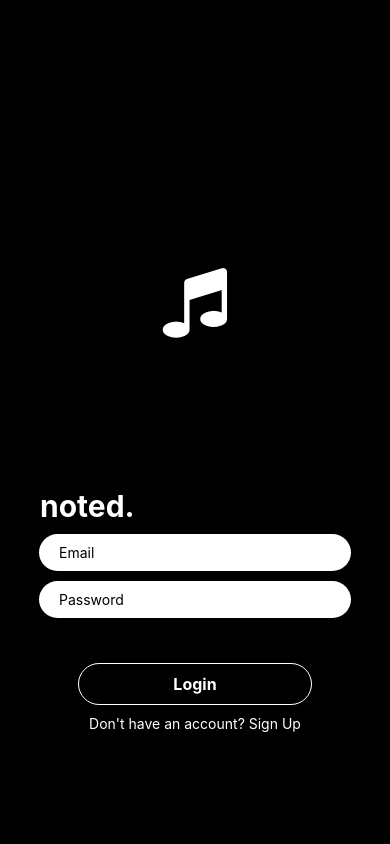
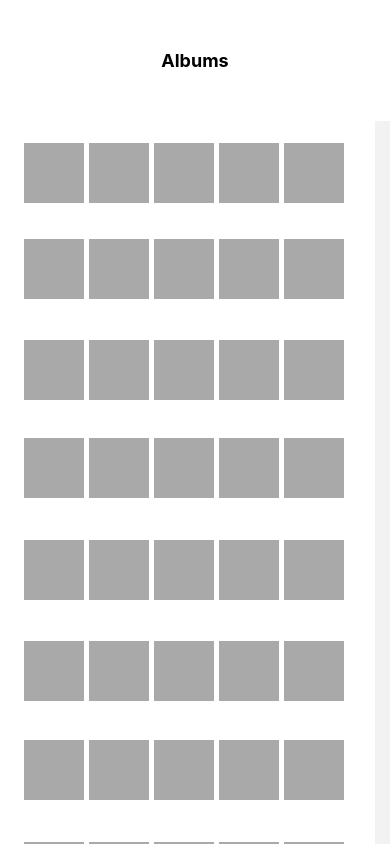
Before and after one commit to andyren12/cs35l, a React Native app: screen /YourAlbums in a window 390 px wide. Built offline with nearby package versions, Linux system fonts and the light colour scheme.

Commit message:
added albums screen and navigation from profile

```diff
--- a/App.js
+++ b/App.js
@@ -8,6 +8,7 @@ import ProfileScreen from "./screens/ProfileScreen";
 import SearchScreen from "./screens/SearchScreen";
 import SignupScreen from "./screens/SignupScreen";
 import WriteReviewActually from "./screens/WriteReviewActually";
+import YourAlbumsScreen from "./screens/YourAlbumsScreen";
 
 const Tab = createBottomTabNavigator();
 
@@ -43,6 +44,11 @@ export default function App() {
           component={Main}
           options={{ headerShown: false }}
         />
+        <Stack.Screen
+          name="YourAlbums"
+          component={YourAlbumsScreen}
+          options={{ headerShown: false }}
+        />
       </Stack.Navigator>
     </NavigationContainer>
   );
--- a/screens/ProfileScreen.js
+++ b/screens/ProfileScreen.js
@@ -1,8 +1,12 @@
+import { useNavigation } from "@react-navigation/native";
 import React from "react";
 import { View, Text, TouchableOpacity, StyleSheet, ScrollView } from "react-native";
 
 const ProfileScreen = () => {
-
+const navigation = useNavigation();
+const toYourAlbums = () => {
+  navigation.navigate("YourAlbums");
+}
   return (
     <ScrollView style={styles.scrollView} contentContainerStyle={styles.container}>
       <View style={styles.div}>
@@ -89,7 +93,9 @@ const ProfileScreen = () => {
             <View style={styles.overlap6}>
               <Text style={styles.textWrapper11}>Your Reviews</Text>
               <Text style={styles.textWrapper12}>Liked Reviews</Text>
-              <Text style={styles.textWrapper13}>Your Albums</Text>
+              <TouchableOpacity onPress={toYourAlbums}>
+                <Text style={styles.textWrapper13}>Your Albums</Text>
+              </TouchableOpacity>
               <Text style={styles.textWrapper14}>Your Lists</Text>
               <Text style={styles.textWrapper15}>Want to Listen</Text>
             </View>
--- /dev/null
+++ b/screens/YourAlbumsScreen.js
@@ -0,0 +1,295 @@
+import React from "react";
+import { View, Text, StyleSheet, ScrollView, FlatList } from "react-native";
+import { SafeAreaView } from "react-native-safe-area-context";
+
+const YourAlbumsScreen = () => {
+    const renderRectangle = () => (
+        <View style={styles.rectangle} />
+    );
+
+    const data = Array(5).fill(); // Create an array with 5 elements
+
+    return (
+		<ScrollView style={styles.container}>
+			<View style={styles.header}>
+				<Text style={styles.headerText}>Albums</Text>
+			</View>
+
+            <View style={styles.div}>
+                <View style={styles.yourFavoriteAlbums}>
+                    <View style={styles.overlapGroup}>
+                      <View style={styles.group}>
+                        <FlatList
+                            data={data}
+                            renderItem={renderRectangle}
+                            keyExtractor={(item, index) => index.toString()}
+                            horizontal
+                        />
+                        </View>
+                    </View>
+                </View>
+
+                <View style={styles.yourAlbumsOfThe}>
+                    <View style={styles.overlap}>
+                        <View style={styles.group}>
+                            <FlatList
+                                data={data}
+                                renderItem={renderRectangle}
+                                keyExtractor={(item, index) => index.toString()}
+                                horizontal
+                            />
+                        </View>
+                    </View>
+                </View>
+
+                <View style={styles.overlapWrapper}>
+                    <View style={styles.overlap}>
+                        <View style={styles.group}>
+                            <FlatList
+                                data={data}
+                                renderItem={renderRectangle}
+                                keyExtractor={(item, index) => index.toString()}
+                                horizontal
+                            />
+                        </View>
+                    </View>
+                </View>
+
+                <View style={styles.overlapGroupWrapper}>
+                    <View style={styles.overlapGroup}>
+                      <View style={styles.group}>
+                        <FlatList
+                            data={data}
+                            renderItem={renderRectangle}
+                            keyExtractor={(item, index) => index.toString()}
+                            horizontal
+                        />
+                      </View>
+                    </View>
+                </View>
+
+                <View style={styles.divWrapper}>
+                    <View style={styles.overlap}>
+                        <View style={styles.group}>
+                            <FlatList
+                                data={data}
+                                renderItem={renderRectangle}
+                                keyExtractor={(item, index) => index.toString()}
+                                horizontal
+                            />
+                        </View>
+                    </View>
+                </View>
+
+                <View style={styles.yourAlbumsOfThe2}>
+                    <View style={styles.overlap}>
+                        <View style={styles.group}>
+                            <FlatList
+                                data={data}
+                                renderItem={renderRectangle}
+                                keyExtractor={(item, index) => index.toString()}
+                                horizontal
+                            />
+                        </View>
+                    </View>
+                </View>
+
+                <View style={styles.yourFavoriteAlbums2}>
+                    <View style={styles.overlapGroup}>
+                        <FlatList
+                            data={data}
+                            renderItem={renderRectangle}
+                            keyExtractor={(item, index) => index.toString()}
+                            horizontal
+                        />
+                    </View>
+                </View>
+
+                <View style={styles.yourAlbumsOfThe3}>
+                    <View style={styles.overlap}>
+                        <View style={styles.group}>
+                            <FlatList
+                                data={data}
+                                renderItem={renderRectangle}
+                                keyExtractor={(item, index) => index.toString()}
+                                horizontal
+                            />
+                        </View>
+                    </View>
+                </View>
+
+                <View style={styles.yourAlbumsOfThe4}>
+                    <View style={styles.overlap}>
+                        <View style={styles.group}>
+                            <FlatList
+                                data={data}
+                                renderItem={renderRectangle}
+                                keyExtractor={(item, index) => index.toString()}
+                                horizontal
+                            />
+                        </View>
+                    </View>
+                </View>
+
+                <View style={styles.overlap2} />
+
+            </View>
+        </ScrollView>
+    );
+};
+
+const styles = StyleSheet.create({
+    container: {
+        flex: 1,
+    },
+	header: {
+        backgroundColor: '#ffffff',
+        padding: 50,
+        alignItems: 'center',
+    },
+    headerText: {
+        fontSize: 18,
+        fontWeight: 'bold',
+    },
+    div: {
+        backgroundColor: '#ffffff',
+        height: 850,
+        overflow: 'hidden',
+        position: 'relative',
+        width: 375,
+    },
+    yourFavoriteAlbums: {
+        height: 81,
+        left: 24,
+        position: 'absolute',
+        top: 0,
+        width: '100%',
+    },
+    overlapGroup: {
+        height: 81,
+        position: 'relative',
+        width: '100%',
+    },
+    rectangle: {
+        backgroundColor: "darkgray",
+        height: 60,
+        width: 60,
+        marginRight: 5,
+    },
+    textWrapper: {
+        color: '#000000',
+        fontFamily: 'Inter-Bold',
+        fontSize: 12,
+        fontWeight: '700',
+        left: 0,
+        letterSpacing: 0,
+        lineHeight: 'normal',
+        position: 'absolute',
+        top: 0,
+        width: '100%',
+    },
+    yourAlbumsOfThe: {
+        height: 82,
+        left: 24,
+        position: 'absolute',
+        top: 96,
+        width: '95%',
+    },
+    overlap: {
+        height: 82,
+        position: 'relative',
+        width: '100%',
+    },
+    group: {
+        height: 60,
+        left: 0,
+        position: 'absolute',
+        top: 22,
+        width: '95%',
+    },
+    overlapWrapper: {
+        height: 82,
+        left: 24,
+        position: 'absolute',
+        top: 197,
+        width: '95%',
+    },
+    overlapGroupWrapper: {
+        height: 81,
+        left: 24,
+        position: 'absolute',
+        top: 295,
+        width: '95%',
+    },
+    divWrapper: {
+        height: 82,
+        left: 24,
+        position: 'absolute',
+        top: 597,
+        width: '95%',
+    },
+    yourAlbumsOfThe2: {
+        height: 82,
+        left: 24,
+        position: 'absolute',
+        top: 699,
+        width: '95%',
+    },
+    yourFavoriteAlbums2: {
+        height: 81,
+        left: 24,
+        position: 'absolute',
+        top: 857,
+        width: '95%',
+    },
+    yourAlbumsOfThe3: {
+        height: 82,
+        left: 24,
+        position: 'absolute',
+        top: 397,
+        width: '95%',
+    },
+    yourAlbumsOfThe4: {
+        height: 82,
+        left: 24,
+        position: 'absolute',
+        top: 498,
+        width: '95%',
+    },
+    overlap2: {
+        height: 52,
+        left: 0,
+        position: 'absolute',
+        top: -3,
+        width: '100%',
+    },
+    textWrapper2: {
+        color: '#000000',
+        fontFamily: 'Inter-Bold',
+        fontSize: 12,
+        fontWeight: '700',
+        height: 52,
+        left: 9,
+        letterSpacing: 0,
+        lineHeight: 'normal',
+        position: 'absolute',
+        textAlign: 'center',
+        top: 0,
+        width: '100%',
+    },
+    textWrapper3: {
+        color: '#000000',
+        fontFamily: 'Inter-Medium',
+        fontSize: 11,
+        fontWeight: '500',
+        height: 15,
+        left: 41,
+        letterSpacing: 0,
+        lineHeight: 'normal',
+        position: 'absolute',
+        top: 17,
+        width: '25%',
+    },
+});
+
+export default YourAlbumsScreen;
```
